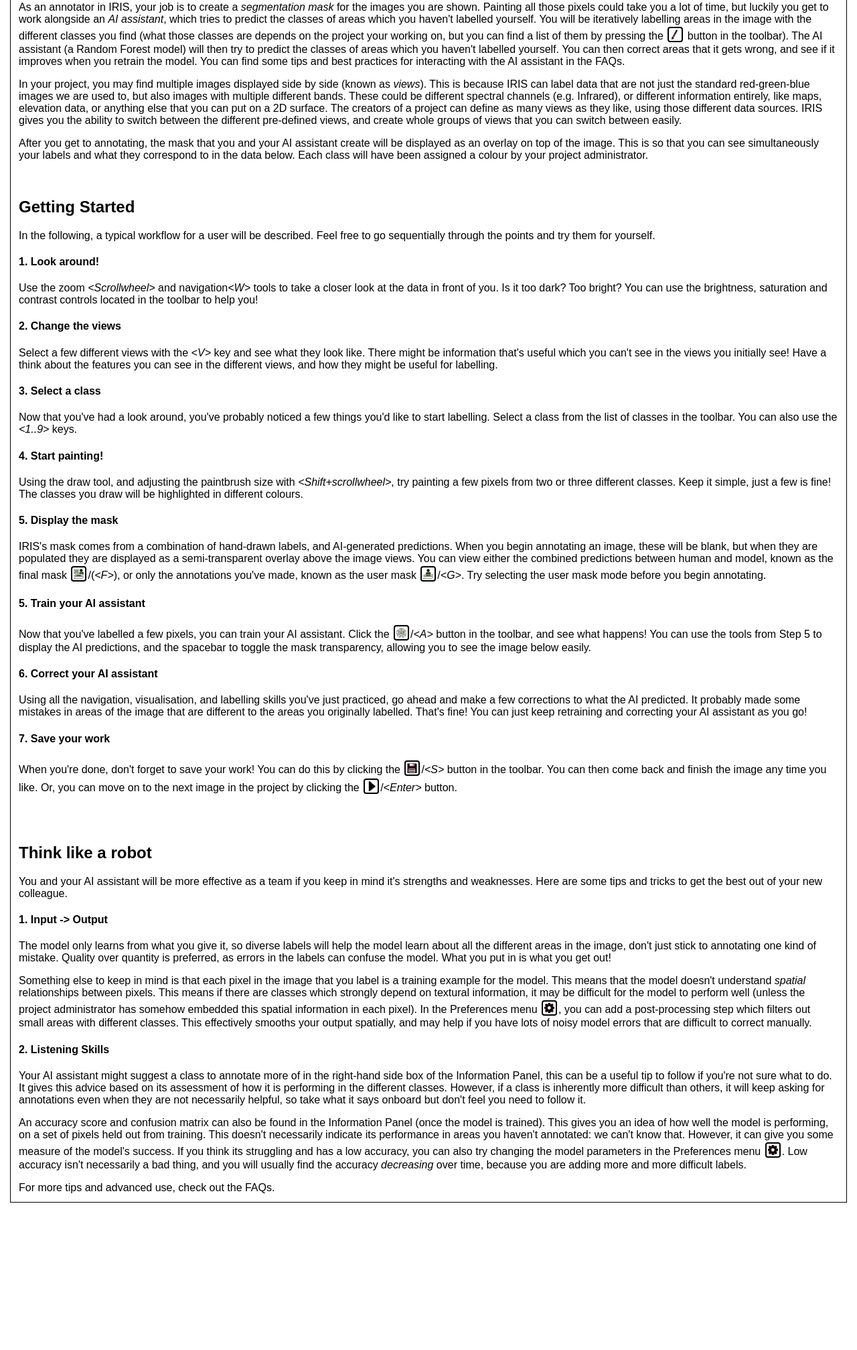
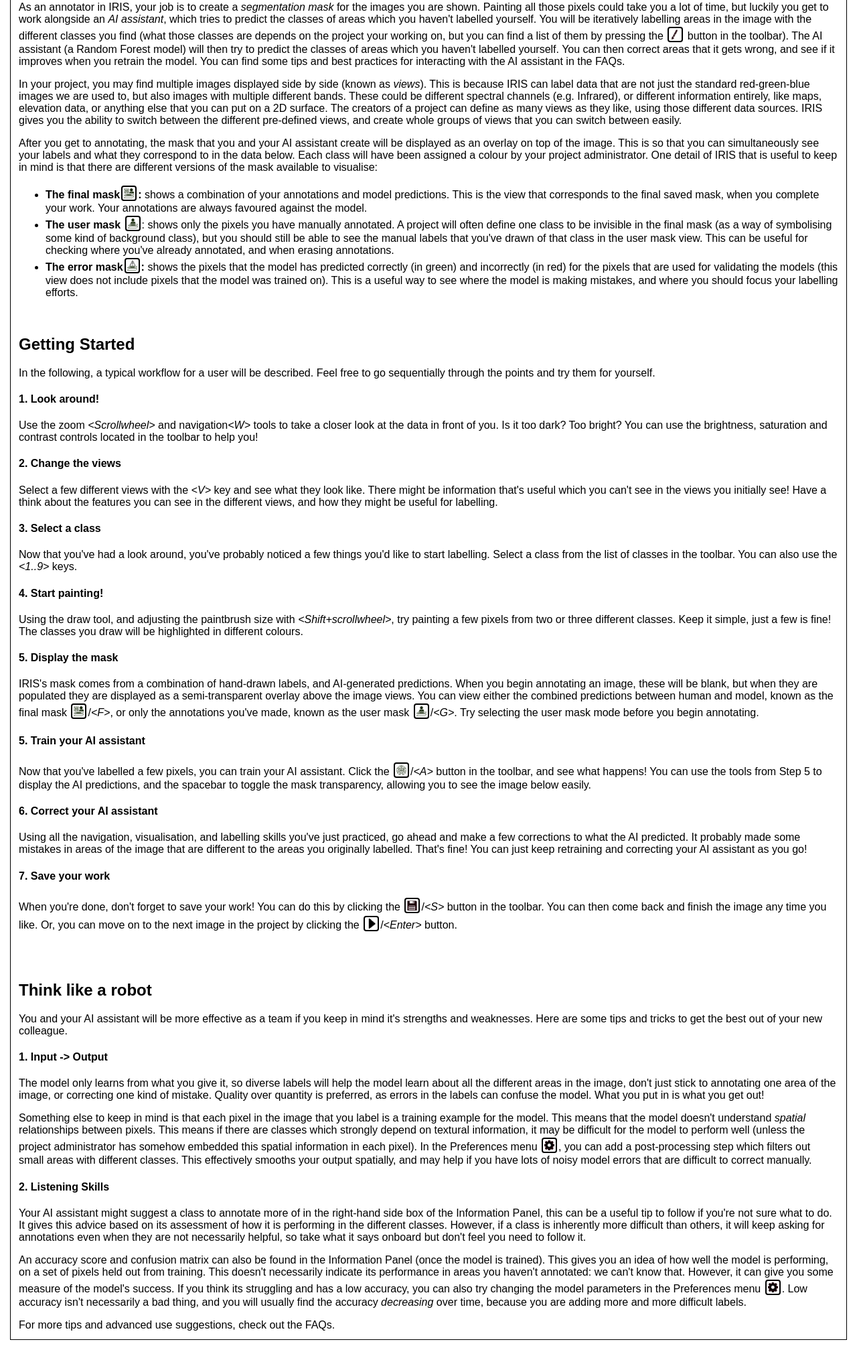
Before and after one commit to ESA-PhiLab/iris, a Flask app: template iris/help/templates/help.html in a window 1280 px wide. Shown: the part 359-2374 px from the top of the page at 67% size. Before the commit the page ends 2154 px from the top, so only its background shows below. Run offline with Flask 2, Linux system fonts and the light colour scheme; the template is opened without the code that fills it, so the values that code supplies are empty; parts of the project's set-up code (start-up, migrations or seed data) failed here and were passed over.

Commit message:
Even morer help

```diff
--- a/iris/help/templates/help.html
+++ b/iris/help/templates/help.html
@@ -56,9 +56,24 @@
         </p>
 
         <p>
-            After you get to annotating, the mask that you and your AI assistant create will be displayed as an overlay on top of the image. This is so that you can see simultaneously your labels and what they correspond
-            to in the data below. Each class will have been assigned a colour by your project administrator.
+            After you get to annotating, the mask that you and your AI assistant create will be displayed as an overlay on top of the image. This is so that you can simultaneously see your labels and what they correspond
+            to in the data below. Each class will have been assigned a colour by your project administrator. One detail of IRIS that is useful to keep in mind is that there are different versions of the mask available to
+            visualise:
         </p>
+
+        <ul>
+            <li><b>The final mask<button class="icon_button" onclick=""><img src="{{url_for('segmentation.static', filename='icons/mask_final.png')}}" height="15" width="15"/></button>:</b>
+            shows a combination of your annotations and model predictions. This is the view that corresponds to the final saved mask, when you complete your work. Your annotations are always favoured against the model.</li>
+            <li><b>The user mask </b><button class="icon_button" onclick=""><img src="{{url_for('segmentation.static', filename='icons/mask_user.png')}}" height="15" width="15"/></button>:</b>
+            shows only the pixels you have manually annotated. A project will often define one class to be invisible in the final mask (as a way of symbolising some kind of background class), but you should still be able to see the manual labels
+            that you've drawn of that class in the user mask view. This can be useful for checking where you've already annotated, and when erasing annotations.</li>
+
+            <li><b>The error mask<button class="icon_button" onclick=""><img src="{{url_for('segmentation.static', filename='icons/mask_errors.png')}}" height="15" width="15"/></button>:</b> shows the pixels that the
+            model has predicted correctly (in green) and incorrectly (in red) for the pixels that are used for validating the models (this view does not include pixels that the model was trained on). This is a useful
+            way to see where the model is making mistakes, and where you should focus your labelling efforts.</li>
+
+
+        </ul>
 
         <br>
         <h2>Getting Started</h2>
@@ -90,7 +105,7 @@
         <h4>5. Display the mask</h4>
         <p>
             IRIS's mask comes from a combination of hand-drawn labels, and AI-generated predictions. When you begin annotating an image, these will be blank, but when they are populated they are displayed as a semi-transparent overlay above
-            the image views. You can view either the combined predictions between human and model, known as the final mask <button class="icon_button" onclick=""><img src="{{url_for('segmentation.static', filename='icons/mask_final.png')}}" height="15" width="15"/></button>/(<span class='key'>F</span>),
+            the image views. You can view either the combined predictions between human and model, known as the final mask <button class="icon_button" onclick=""><img src="{{url_for('segmentation.static', filename='icons/mask_final.png')}}" height="15" width="15"/></button>/<span class='key'>F</span>,
             or only the annotations you've made, known as the user mask <button class="icon_button" onclick=""><img src="{{url_for('segmentation.static', filename='icons/mask_user.png')}}" height="15" width="15"/></button>/<span class='key'>G</span>.
             Try selecting the user mask mode before you begin annotating.
         </p>
@@ -122,8 +137,8 @@
 
         <h4>1. Input -> Output</h4>
         <p>
-            The model only learns from what you give it, so diverse labels will help the model learn about all the different areas in the image, don't just stick to annotating one kind of mistake. Quality over quantity is preferred,
-            as errors in the labels can confuse the model. What you put in is what you get out!
+            The model only learns from what you give it, so diverse labels will help the model learn about all the different areas in the image, don't just stick to annotating one area of the image, or correcting one kind of mistake.
+            Quality over quantity is preferred, as errors in the labels can confuse the model. What you put in is what you get out!
         </p>
 
         <p>
@@ -145,7 +160,7 @@
             isn't necessarily a bad thing, and you will usually find the accuracy <i>decreasing</i> over time, because you are adding more and more difficult labels.
         </p>
 
-        For more tips and advanced use, check out the FAQs.
+        For more tips and advanced use suggestions, check out the FAQs.
 
     </div>
 
@@ -206,7 +221,7 @@
             then the completed ones may be shown to you again). If you do not check the box, then IRIS will keep track of the fact that you would still like to work on this image later.
         </p>
 
-        <br><br>
+        <br>
         <h2>Interacting with the AI</h2>
         <h3>The AI doesn't seem to be learning what I want it to learn</h3>
         <p>
```
